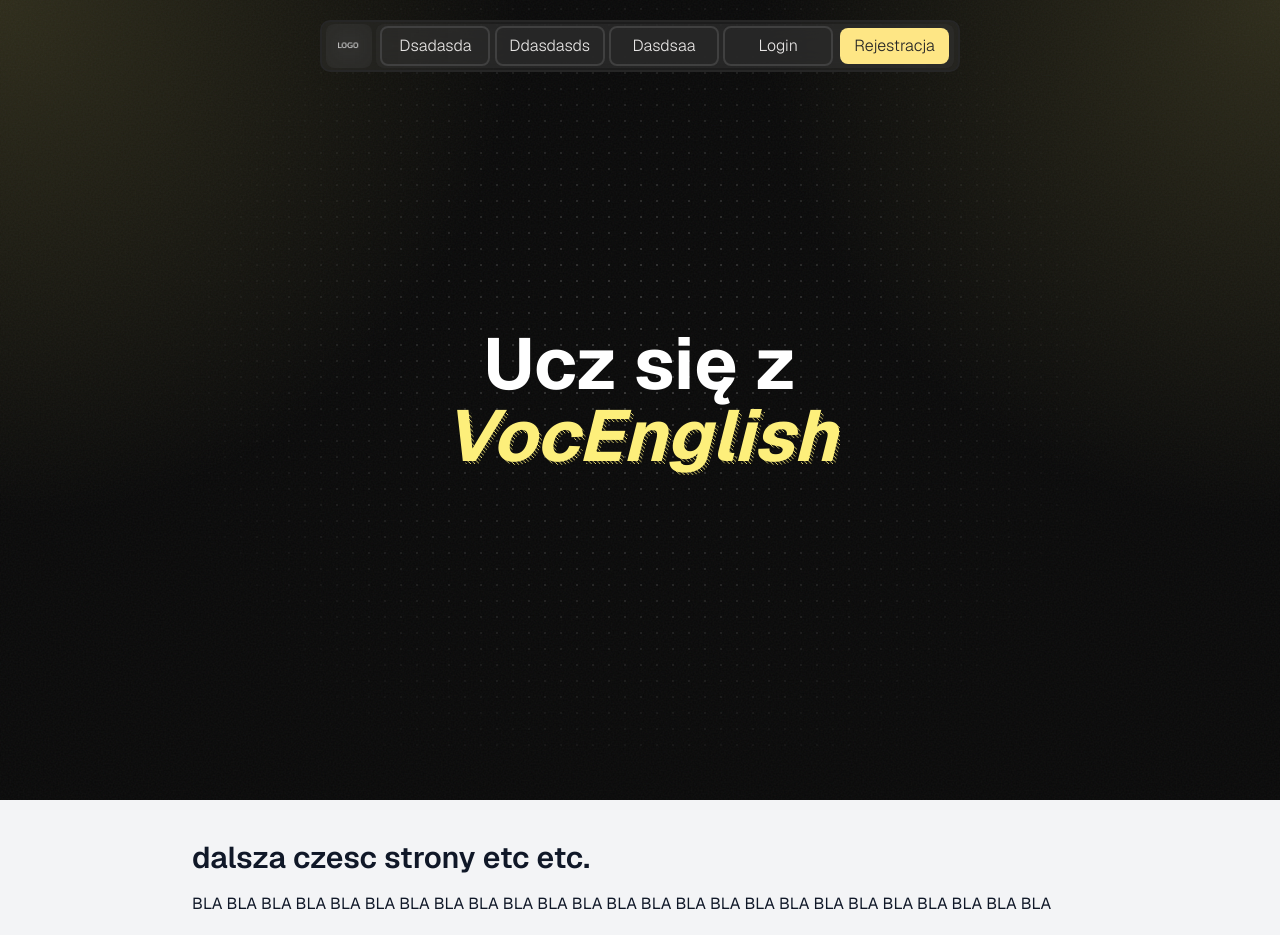
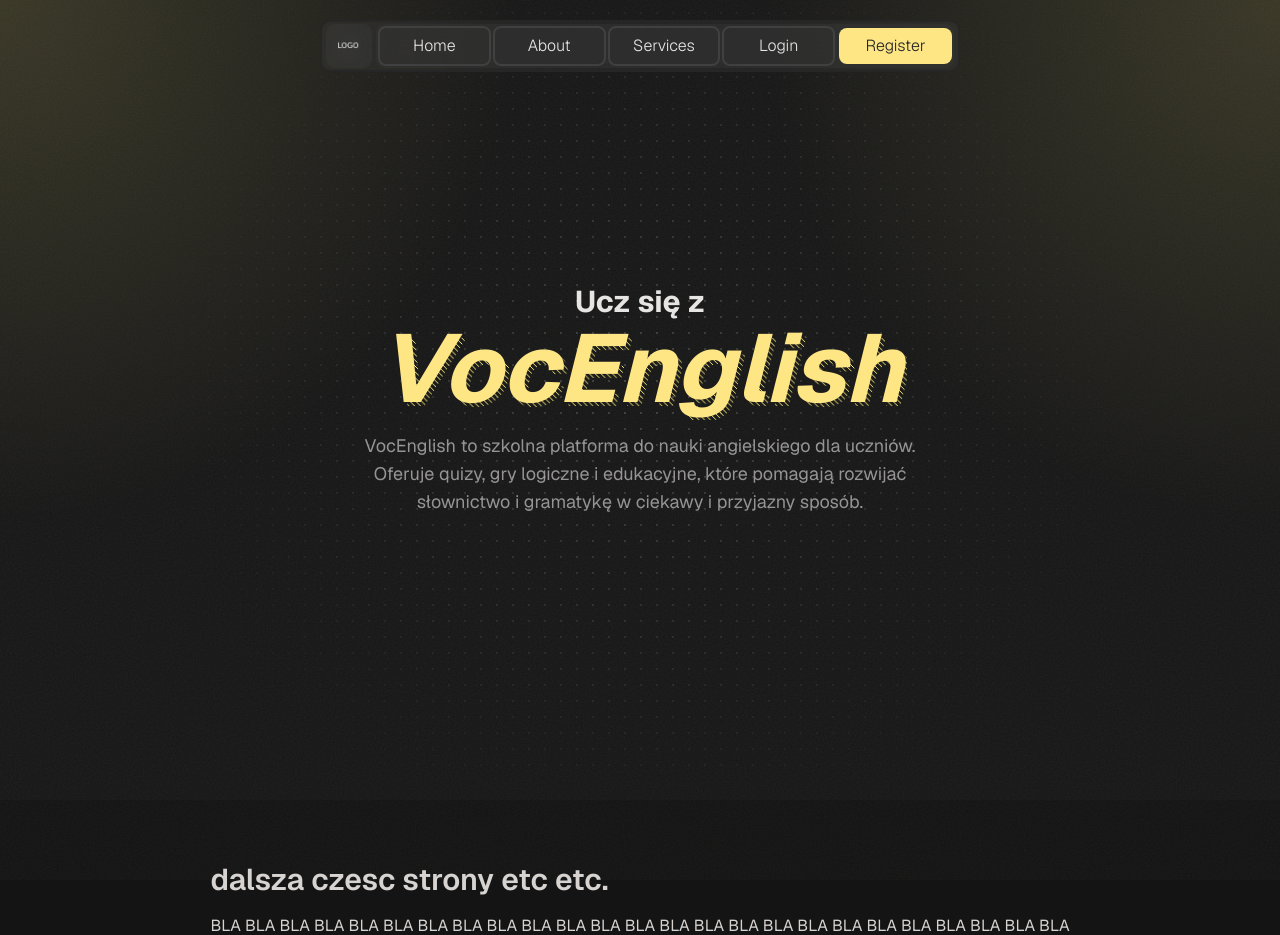
Before and after one commit to BlackShadeOSS/erasmus-gg, a Next.js app: page / in a window 1280 px wide. Shown: the top 935 px of the page. Built offline with nearby package versions, Linux system fonts and the light colour scheme.

Commit message:
more content in landing page, improved navbar, created footer

```diff
--- a/src/app/(main-page)/page.tsx
+++ b/src/app/(main-page)/page.tsx
@@ -4,51 +4,59 @@ import NoiseFilter from "@/components/NoiseFilter";
 import { DotPattern } from "@/components/ui/dot-pattern";
 import { cn } from "@/lib/utils";
 import GlowingCircle from "@/components/ui/glowing-circle";
+import { HomeContent } from "@/data/HomeContent";
+import Footer from "@/components/Footer";
 
 export default function Home() {
+  const { hero, secondSection } = HomeContent;
+
   return (
     <div>
       <NavBar />
-      <GlowingCircle />
-      <GlowingCircle isRight={true} />
+
+      <div>
+        <GlowingCircle />
+        <GlowingCircle isRight={true} />
+      </div>
+
       <main>
         <section className="h-screen flex flex-col items-center justify-center">
-          <h1 className="text-7xl w-full font-bold text-center text-white">
-            Ucz się z <br />
+          <h1 className="text-3xl w-full font-bold text-center text-stone-200">
+            {hero.title} <br />
             <LineShadowText
-              className="mx-2 italic text-[#fdef7b]"
+              className="mx-2 italic text-amber-200 text-8xl"
               shadowColor="#fdef7b"
             >
-              VocEnglish
+              {hero.highlightedText}
             </LineShadowText>
           </h1>
+          <h2 className="text-lg text-stone-200/60 mt-4 w-xl text-center">
+            VocEnglish to szkolna platforma do nauki angielskiego dla uczniów.
+            Oferuje quizy, gry logiczne i edukacyjne, które pomagają rozwijać
+            słownictwo i gramatykę w ciekawy i przyjazny sposób.
+          </h2>
           <div className="-z-10">
             <DotPattern
               glow={false}
               className={cn(
-                "[mask-image:radial-gradient(500px_circle_at_center,white,transparent)] opacity-50 -translate-y-1/20"
+                "[mask-image:radial-gradient(500px_circle_at_center,white,transparent)] opacity-50 -translate-y-1/40"
               )}
             />
           </div>
         </section>
 
-        <section className="bg-gray-100 text-gray-900 p-10">
+        <section className="bg-neutral-950/20 text-stone-300 p-10 h-[30vh] flex items-center">
           <div className="max-w-4xl mx-auto">
             <h2 className="text-3xl font-semibold mb-4">
-              dalsza czesc strony etc etc.
+              {secondSection.title}
             </h2>
-            <p className="mb-4">
-              BLA BLA BLA BLA BLA BLA BLA BLA BLA BLA BLA BLA BLA BLA BLA BLA
-              BLA BLA BLA BLA BLA BLA BLA BLA BLA
-            </p>
-            <p>
-              Lorem ipsum dolor sit amet, consectetur adipiscing elit. Fusce ac
-              justo ut eros ornare malesuada.
-            </p>
+            <p className="mb-4">{secondSection.paragraphs[0]}</p>
+            <p>{secondSection.paragraphs[1]}</p>
           </div>
         </section>
       </main>
-      <NoiseFilter className="z-[-100]" />
+      <Footer />
+      <NoiseFilter className="-z-10" />
     </div>
   );
 }
--- a/src/app/globals.css
+++ b/src/app/globals.css
@@ -89,6 +89,8 @@
   --sidebar-ring: oklch(0.708 0 0);
   --background: oklch(1 0 0);
   --foreground: oklch(0.145 0 0);
+  --VocYellow: oklch(92.4% 0.12 95.746);
+  --VocYellowSelection: oklch(0.92 0.1 83 / 0.3);
 }
 
 .dark {
@@ -161,7 +163,7 @@ body {
   width: 300px;
   height: 300px;
   z-index: -50;
-  background: #000;
+
   filter: url(#noiseFilter);
   opacity: 15%;
   clip-path: url(#rounded-clip);
@@ -174,13 +176,17 @@ body::after {
   position: fixed;
   content: "";
   z-index: -1;
-  opacity: 5%;
+  opacity: 6%;
 }
 
 body::before {
-  background: #0c101b;
   filter: url(#noiseFilter);
   width: 100%;
   height: 100%;
   pointer-events: none;
 }
+
+body::selection {
+  background: var(--VocYellowSelection);
+  color: var(--VocYellow);
+}
--- a/src/app/layout.tsx
+++ b/src/app/layout.tsx
@@ -25,7 +25,7 @@ export default function RootLayout({
   return (
     <html lang="pl">
       <body
-        className={`${geistSans.variable} ${geistMono.variable} antialiased bg-neutral-950 text-white `}
+        className={`${geistSans.variable} ${geistMono.variable} antialiased bg-neutral-900 text-white `}
       >
         {children}
       </body>
--- /dev/null
+++ b/src/components/Footer.tsx
@@ -0,0 +1,15 @@
+import React from "react";
+
+const Footer = () => {
+  return (
+    <footer>
+      <div className="flex bg-neutral-900/70 justify-center items-center h-52  text-neutral-300">
+        <p className="text-sm">
+          &copy; {new Date().getFullYear()} Vocaba. All rights not reserved.
+        </p>
+      </div>
+    </footer>
+  );
+};
+
+export default Footer;
--- a/src/components/NavBar.tsx
+++ b/src/components/NavBar.tsx
@@ -3,38 +3,36 @@ import Link from "next/link";
 import icon from "@/lib/icon.png";
 import Image from "next/image";
 import { cn } from "@/lib/utils";
+import { NavBarContent } from "@/data/NavBarContent";
 
 const NavBar = () => {
-  let linkClass: string =
-    "border-2 border-neutral-700 text-center w-[19%] py-1.5 rounded-md text-stone-200 cursor-pointer text-base hover:bg-neutral-800/70 hover:text-white transition-all duration-200";
+  const linkClass: string =
+    "border-2 border-neutral-700 text-center w-[19.5%] py-1.5 rounded-md text-stone-200 cursor-pointer text-base hover:bg-neutral-800/70 hover:text-white transition-all duration-200";
   return (
     <header className="flex justify-center relative top-5 z-50">
       <div className="fixed w-1/2 h-13 bg-neutral-700/30 border-2 border-neutral-800 backdrop-blur-md rounded-lg flex justify-end items-center">
         <div className="bg-neutral-700/20 rounded-md w-12 h-11 mx-1 backdrop-blur-md">
-          <Image src={icon} width={50} height={50} alt="icon of the" />
+          <Image
+            src={icon}
+            width={50}
+            height={50}
+            alt={NavBarContent.logoAlt}
+          />
         </div>
         <nav className="w-19/20 float-right rounded-md backdrop-blur-2xl bg-neutral-700/20 h-11 mr-1 font-light capitalize">
           <ul className="flex justify-evenly items-center h-11">
-            <li className={linkClass}>
-              <Link href="/">dsadasda</Link>
-            </li>
-            <li className={linkClass}>
-              <Link href="/">ddasdasds</Link>
-            </li>
-            <li className={linkClass}>
-              <Link href="/">dasdsaa</Link>
-            </li>
-            <li className={linkClass}>
-              <Link href="/">Login</Link>
-            </li>
+            {NavBarContent.navItems.map((item, index) => (
               <li
+                key={index}
                 className={cn(
                   linkClass,
+                  item.highlight &&
                     "bg-amber-200 text-neutral-800 border-0 ml-0.5 hover:bg-stone-200 hover:text-black"
                 )}
               >
-              <Link href="/">Rejestracja</Link>
+                <Link href={item.href}>{item.label}</Link>
               </li>
+            ))}
           </ul>
         </nav>
       </div>
--- a/src/components/ui/dot-pattern.tsx
+++ b/src/components/ui/dot-pattern.tsx
@@ -63,8 +63,6 @@ interface DotPatternProps extends React.SVGProps<SVGSVGElement> {
 export function DotPattern({
   width = 16,
   height = 16,
-  x = 0,
-  y = 0,
   cx = 1,
   cy = 1,
   cr = 1,
@@ -123,7 +121,7 @@ export function DotPattern({
           <stop offset="100%" stopColor="currentColor" stopOpacity="0" />
         </radialGradient>
       </defs>
-      {dots.map((dot, index) => (
+      {dots.map((dot) => (
         <motion.circle
           key={`${dot.x}-${dot.y}`}
           cx={dot.x}
--- /dev/null
+++ b/src/data/HomeContent.ts
@@ -0,0 +1,14 @@
+export const HomeContent = {
+  hero: {
+    title: "Ucz się z",
+    highlightedText: "VocEnglish"
+  },
+  secondSection: {
+    title: "dalsza czesc strony etc etc.",
+    paragraphs: [
+      "BLA BLA BLA BLA BLA BLA BLA BLA BLA BLA BLA BLA BLA BLA BLA BLA BLA BLA BLA BLA BLA BLA BLA BLA BLA",
+      "Lorem ipsum dolor sit amet, consectetur adipiscing elit. Fusce ac justo ut eros ornare malesuada."
+    ]
+  },
+
+};
--- /dev/null
+++ b/src/data/NavBarContent.ts
@@ -0,0 +1,26 @@
+export const NavBarContent = {
+  navItems: [
+    {
+      label: "Home",
+      href: "/"
+    },
+    {
+      label: "About",
+      href: "/about"
+    },
+    {
+      label: "Services",
+      href: "/services"
+    },
+    {
+      label: "Login",
+      href: "/login"
+    },
+    {
+      label: "Register",
+      href: "/register",
+      highlight: true
+    }
+  ],
+  logoAlt: "icon of the app"
+};
```
Lines whose indentation alone changed are shown as unchanged.
